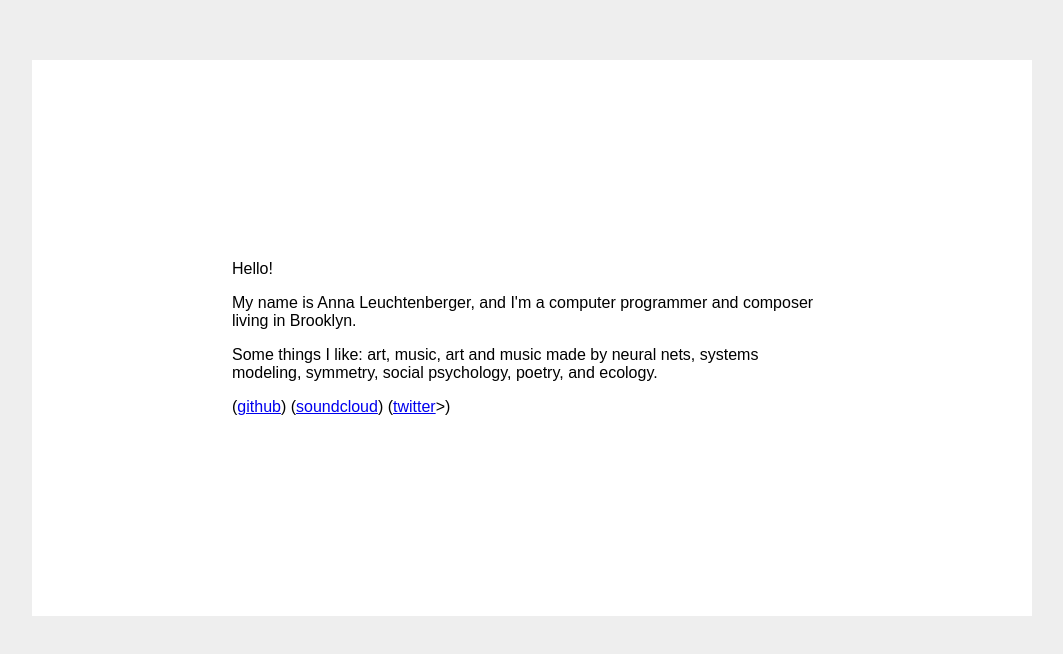
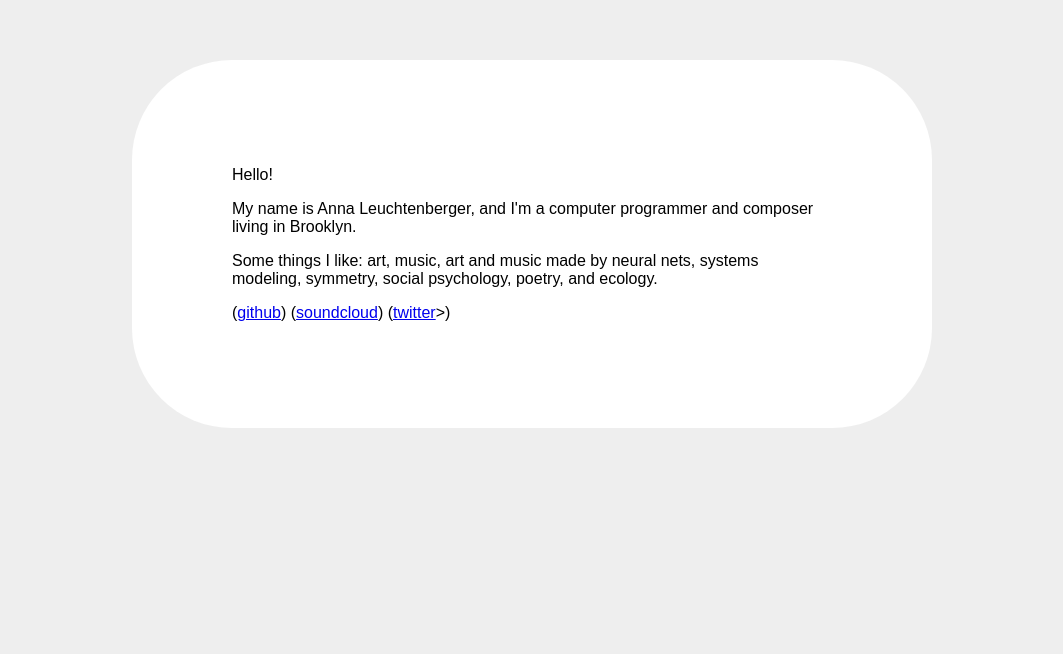
Before and after one commit to AnnaLeuchtenberger/annaannadotnet, a plain HTML site: page index.html in a window 1280 px wide. Shown: the part 156-810 px from the top of the page, without its empty margins (108-1171 px from the left). Drawn offline with Linux system fonts and the light colour scheme.

Commit message:
Edit border radius

```diff
--- a/style.css
+++ b/style.css
@@ -1,3 +1,3 @@
 html { font-family: sans-serif; background: #eee; padding: 1rem; }
-body { max-width: 600px; margin: 200px auto; padding:200px; border: 100px; background: white; align-content: center;}
+body { max-width: 600px; margin: 200px auto; padding:100px; border-radius: 100px; background: white; align-content: center;}
 h1 { font-family: serif; color: black; margin: 1rem 0; }
```
